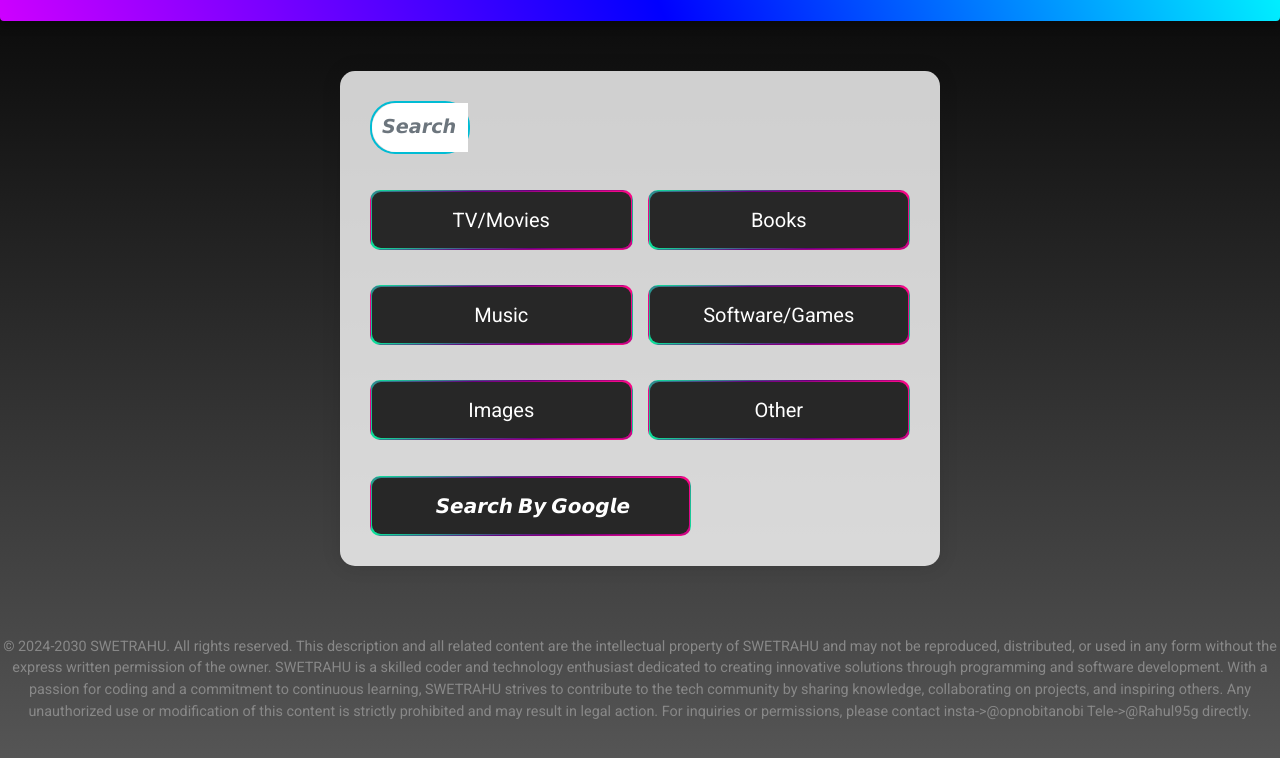
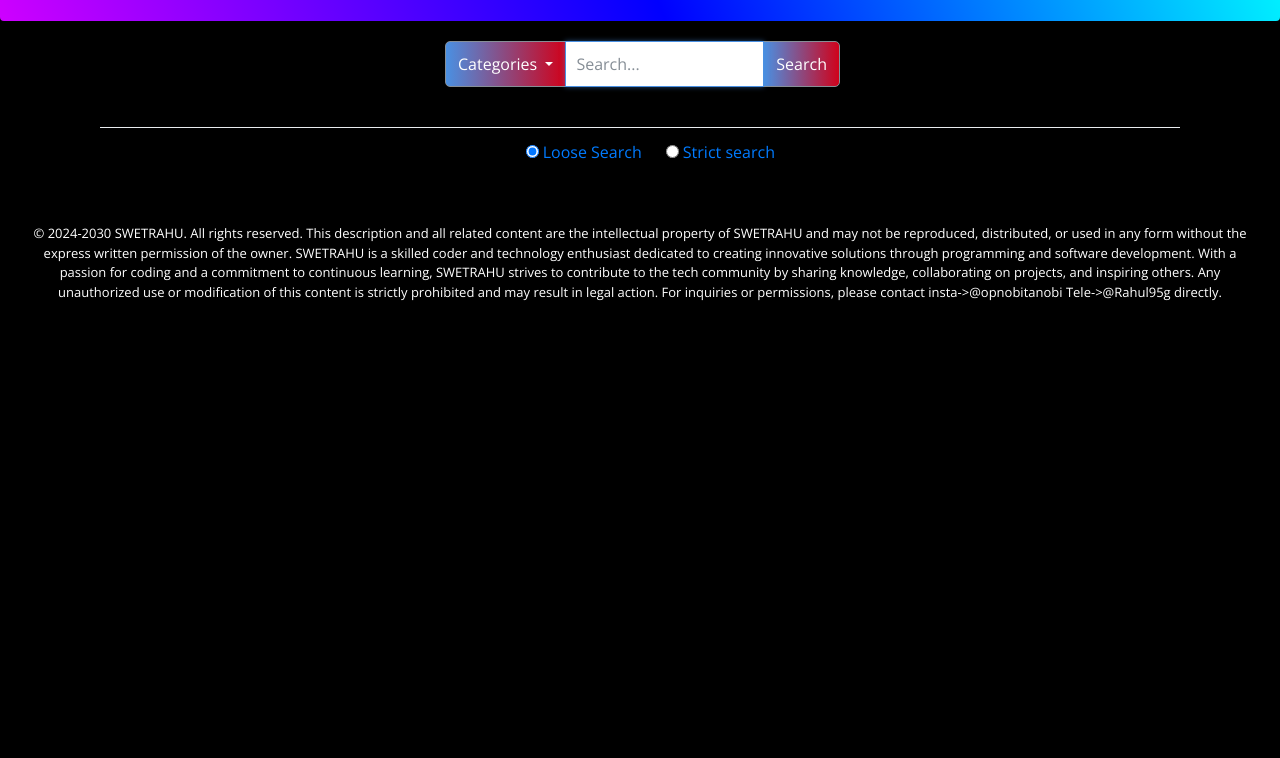
Before and after one commit to swetfilm/-, a plain HTML site: page index.html in a window 1280 px wide. Shown: the part 107-865 px from the top of the page. After the commit the page ends 800 px from the top, so only its background shows below. Drawn offline with nearby package versions, Linux system fonts and the light colour scheme.

Commit message:
Update index.html

```diff
--- a/index.html
+++ b/index.html
@@ -1,18 +1,18 @@
 <!DOCTYPE html>
 <html lang="en">
 <head>
-    <meta charset="UTF-8">
+    <meta charset="utf-8">
     <meta name="viewport" content="width=device-width, initial-scale=1, shrink-to-fit=no">
-    <title>𝙊𝙥𝙚𝙣 𝘿𝙞𝙧𝙚𝙘𝙩𝙤𝙧𝙮 𝙎𝙚𝙖𝙧𝙘𝙝</title></title>
-    <meta name="keywords" content="download, movies, games, music, software, epub, ebooks, pdf, mp3, songs, direct download">
-    <meta name="description" content="Access direct download links for TV shows, films, books, music, software, and games. Leverage powerful search capabilities.">
-    <link href="https://maxcdn.bootstrapcdn.com/bootstrap/5.1.3/css/bootstrap.min.css" rel="stylesheet">
-    <link href="https://fonts.googleapis.com/css2?family=Roboto:wght@400;700&display=swap" rel="stylesheet">
+
+    <title><h1>𝙊𝙥𝙚𝙣 𝘿𝙞𝙧𝙚𝙘𝙩𝙤𝙧𝙮 𝙎𝙚𝙖𝙧𝙘𝙝</h1></title>
+    <link rel="stylesheet" href="https://maxcdn.bootstrapcdn.com/bootstrap/4.0.0-beta.2/css/bootstrap.min.css" integrity="sha384-PsH8R72JQ3SOdhVi3uxftmaW6Vc51MKb0q5P2rRUpPvrszuE4W1povHYgTpBfshb" crossorigin="anonymous">
+    <link href="https://fonts.googleapis.com/css?family=Montserrat|Open+Sans" rel="stylesheet">
+    <link rel="shortcut icon" type="image/png" href="favicon.png">
     <style>
         body {
-            background: linear-gradient(180deg, #000000, #555555); /* Black to grey gradient */
-            font-family: 'Roboto', sans-serif;
-            color: #fff; /* Change text color to white for better visibility */
+            font-family: 'Open Sans', sans-serif;
+            background-color: #000; /* Modern black background */
+            color: #FFFFFF; /* White text for contrast */
         }
         .header {
             background: linear-gradient(68deg, #ce00ff, blue, #00ffff); /* Gradient header color */
@@ -26,137 +26,152 @@
             margin: 0;
             font-size: 2.5rem;
         }
-        .search-container {
-            margin: 50px auto;
-            max-width: 600px;
-            background-color: rgba(255, 255, 255, 0.8); /* Light background for contrast */
-            border-radius: 15px;
-            box-shadow: 0 0 20px rgba(0, 0, 0, 0.1);
-            padding: 30px;
+        .input-group {
+            margin: 0 auto;
+            max-width: 400px;
+            padding: 20px 0;
         }
-        .search-box {
-            display: flex;
-            border: 2px solid #00bcd4; /* Cyan border */
-            border-radius: 25px;
-            transition: border-color 0.3s;
-            margin-bottom: 20px; /* Space below search box */
-            width: 100px; /* Set width to 100px */
+        .form-control {
+            border-radius: 5px;
+            padding: 10px;
+            font-size: medium;
+            background-color: #333; /* Darker background for input */
+            color: #FFFFFF; /* White text for input */
         }
-        .search-box:hover {
-            border-color: #0097a7; /* Darker cyan on hover */
-        }
-        .search-box input {
-            border: none;
-            outline: none;
-            flex: 1;
-            font-size: 1.2rem;
-            padding: 10px;
-            border-radius: 25px 0 0 25px; /* Rounded left side */
-            color: #333; /* Dark text for input */
-        }
-        .search-box button {
-            background-color: #00bcd4; /* Cyan button color */
-            color: white;
-            border: none;
-            border-radius: 0 25px 25px 0; /* Rounded right side */
-            padding: 10px 20px;
-            cursor: pointer;
-            font-size: 1.2rem;
-            transition: background-color 0.3s;
-        }
-        .search-box button:hover {
-            background-color: #0097a7; /* Darker cyan on hover */
-        }
-        .grid {
-            display: grid;
-            grid-template-columns: repeat(auto-fit, minmax(250px, 1fr));
-            gap: 15px;
+        .form-control:focus {
+            border-color: #4A90E2;
+            box-shadow: 0 0 5px rgba(74, 144, 226, 0.5);
         }
         .btn {
-            position: relative;
-            text-decoration: none;
-            color: #fff;
-            background: linear-gradient(45deg, #0ce39a, #69007f, #fc0987);
-            padding: 14px 25px;
-            border-radius: 10px;
-            font-size: 1.25em;
-            display: inline-block;
-            transition: 0.5s;
+            background: linear-gradient(to right, #4A90E2, #D0021B);
+            color: white;
+            border-radius: 5px;
+            font-size: medium;
+            margin-left: 5px;
+        }
+        .btn:hover {
+            opacity: 0.8;
+        }
+        .dropdown-item {
+            font-size: small;
+            color: #000; /* Black text for dropdown items */
+        }
+        .dropdown-item:hover {
+            background-color: #4A90E2; /* Highlight on hover */
+            color: white; /* White text on hover */
+        }
+        .table {
+            margin-top: 20px;
+        }
+        .footer {
             text-align: center;
-            margin-top: 20px; /* Space above the button */
+            padding: 20px;
+            font-size: small;
+            margin-top: 20px;
+            color: #FFFFFF; /* White text for footer */
         }
-        .btn span {
-            position: relative;
-            z-index: 1;
-        }
-        .btn::before {
-            content: "";
-            position: absolute;
-            inset: 1px;
-            background: #272727;
-            border-radius: 9px;
-            transition: 0.5s;
-        }
-        .btn:hover::before {
-            opacity: 0.7;
-        }
-        footer {
-            text-align: center;
-            padding: 20px 0;
-            color: #888;
-            font-size: 0.9rem;
-        }
+        .h1 { background: linear-gradient(68deg, #ce00ff, blue, #00ffff); color: white; border-radius: 4px; padding: 3px 4px; box-shadow: rgba(0, 0, 0, 0.35) 0px 5px 10px;  text-align:center;}
+
     </style>
 </head>
 <body>
-    <div class="header">
-        <h1>Open Directory Search</h1>
+    <div class="header"> <h1>𝙊𝙥𝙚𝙣 𝘿𝙞𝙧𝙚𝙘𝙩𝙤𝙧𝙮 𝙎𝙚𝙖𝙧𝙘𝙝</h1> </div>
+    <div class="container">
+        <div class="input-group">
+            <div class="input-group-btn">
+                <button id="dropdown" type="button" class="btn btn-secondary dropdown-toggle" data-toggle="dropdown" aria-haspopup="true" aria-expanded="false"> Categories </button>
+                <div id="format" class="dropdown-menu">
+                    <a class="dropdown-item" href="#">Video</a>
+                    <div role="separator" class="dropdown-divider"></div>
+                    <a class="dropdown-item" href="#">Books</a>
+                    <div role="separator" class="dropdown-divider"></div>
+                    <a class="dropdown-item" href="#">Audio</a>
+                    <div role="separator" class="dropdown-divider"></div>
+                    <a class="dropdown-item" href="#">Pictures</a>
+                    <div role="separator" class="dropdown-divider"></div>
+                    <a class="dropdown-item" href="#">Software/Games</a>
+                    <div role="separator" class="dropdown-divider"></div>
+                    <a class="dropdown-item" href="#">Compressed</a>
+                    <div role="separator" class="dropdown-divider"></div>
+                </div>
+            </div>
+            <input id="maininput" type="text" class="form-control" autofocus placeholder="Search...">
+            <span class="input-group-btn">
+                <button id="go" class="btn btn-secondary" type="button">Search</button>
+            </span>
+        </div>
+
+        <div id="radio" class="container">
+            <table class="table">
+                <tbody>
+                    <tr>
+                        <td align="right">
+                            <input id="radio1" type="radio" name="Search" value="Loose" checked="checked">
+                            <label for="radio1"><a href="#"> Loose Search</a></label>
+                        </td>
+                        <td align="left">
+                            <input id="radio2" type="radio" name="Search" value="Strict">
+                            <label for="radio2"><a href="#">Strict search</a></label>
+                        </td>
+                    </tr>
+                </tbody>
+            </table>
+        </div>
     </div>
 
-    <div class="container search-container">
-        <form id="searchForm" onsubmit="startSearch(); return false;">
-            <input type="hidden" name="fileType" id="fileType" value="">
-            <input type="hidden" name="resType" id="resType" value="video"> <!-- Default to video -->
-            <input type="hidden" name="engine" id="engine" value="google">
-            <div class="search-box mb-3">
-                <input type="text" id="query" class="form-control" placeholder="𝙎𝙚𝙖𝙧𝙘𝙝" required>
-            </div>
-            <div class="grid mb-3">
-                <a href="javascript:void(0);" class="btn" onclick="setFiletype('mkv|mp4|avi|mov|mpg|wmv|divx|mpeg', 'TV/Movies', 'video', 'film')"><span>TV/Movies</span></a>
-                <a href="javascript:void(0);" class="btn" onclick="setFiletype('MOBI|CBZ|CBR|CBC|CHM|EPUB|FB2|LIT|LRF|ODT|PDF|PRC|PDB|PML|RB|RTF|DOC|DOCX', 'Books', 'ebook', 'book')"><span>Books</span></a>
-                <a href="javascript:void(0);" class="btn" onclick="setFiletype('mp3|wav|ac3|ogg|flac|wma|m4a|aac|mod', 'Music', 'audio', 'music')"><span>Music</span></a>
-                <a href="javascript:void(0);" class="btn" onclick="setFiletype('exe|iso|dmg|tar|7z|bz2|gz|rar|zip|apk', 'Software/Games', 'archive', 'cd')"><span>Software/Games</span></a>
-                <a href="javascript:void(0);" class="btn" onclick="setFiletype('jpg|png|bmp|gif|tif|tiff|psd', 'Images', 'picture', 'picture')"><span>Images</span></a>
-                <a href="javascript:void(0);" class="btn" onclick="setFiletype('-1', 'Other', 'all', 'asterisk')"><span>Other</span></a>
-            </div>
-            <a href="javascript:void(0);" class="btn" onclick="startSearch();"><span>&nbsp; &nbsp; &nbsp; &nbsp; 𝙎𝙚𝙖𝙧𝙘𝙝 𝘽𝙮 𝙂𝙤𝙤𝙜𝙡𝙚 &nbsp; &nbsp;&nbsp; &nbsp;</span></a>
-        </form>
+    <div class="footer">
+        <p>© 2024-2030 SWETRAHU. All rights reserved. This description and all related content are the intellectual property of SWETRAHU and may not be reproduced, distributed, or used in any form without the express written permission of the owner. SWETRAHU is a skilled coder and technology enthusiast dedicated to creating innovative solutions through programming and software development. With a passion for coding and a commitment to continuous learning, SWETRAHU strives to contribute to the tech community by sharing knowledge, collaborating on projects, and inspiring others. Any unauthorized use or modification of this content is strictly prohibited and may result in legal action. For inquiries or permissions, please contact insta->@opnobitanobi Tele->@Rahul95g directly.</p>
     </div>
 
-    <footer>
-        <p>© 2024-2030 SWETRAHU. All rights reserved. This description and all related content are the intellectual property of SWETRAHU and may not be reproduced, distributed, or used in any form without the express written permission of the owner. SWETRAHU is a skilled coder and technology enthusiast dedicated to creating innovative solutions through programming and software development. With a passion for coding and a commitment to continuous learning, SWETRAHU strives to contribute to the tech community by sharing knowledge, collaborating on projects, and inspiring others. Any unauthorized use or modification of this content is strictly prohibited and may result in legal action. For inquiries or permissions, please contact insta->@opnobitanobi Tele->@Rahul95g directly.</p>
-    </footer>
+    <script src="https://code.jquery.com/jquery-3.2.1.slim.min.js" integrity="sha384-KJ3o2DKtIkvYIK3UENzmM7KCkRr/rE9/Qpg6aAZGJwFDMVNA/GpGFF93hXpG5KkN" crossorigin="anonymous"></script>
+    <script src="https://cdnjs.cloudflare.com/ajax/libs/popper.js/1.12.3/umd/popper.min.js" integrity="sha384-vFJXuSJphROIrBnz7yo7oB41mKfc8JzQZiCq4NCceLEaO4IHwicKwpJf9c9IpFgh" crossorigin="anonymous"></script>
+    <script src="https://maxcdn.bootstrapcdn.com/bootstrap/4.0.0-beta.2/js/bootstrap.min.js" integrity="sha384-alpBpkh1PFOepccYVYDB4do5UnbKysX5WZXm3XxPqe5iKTfUKjNkCk9SaVuEZflJ" crossorigin="anonymous"></script>
+    <script>
+        $(document).ready(function () {
+            $("body").keypress(function (t) {
+                if (t.which == 13) $("#go").trigger("click");
+            });
+            $(".dropdown-item").click(function () {
+                var t = $(this).text();
+                $("#dropdown").text(t);
+            });
+            $("#go").click(function () {
+                var t = $("#maininput").val();
+                t = (t = $.trim(t)).replace(/  +/g, " ");
+                var query = t.split(" ").join("-");
+                query = t.split(" ").join(".");
+                var e = $("#dropdown").text();
+                var i = $("input[name=Search]:checked").val();
+                var a;
 
-    <script src="https://code.jquery.com/jquery-3.6.0.min.js"></script>
-    <script src="https://cdn.jsdelivr.net/npm/@popperjs/core@2.11.6/dist/umd/popper.min.js"></script>
-    <script src="https://stackpath.bootstrapcdn.com/bootstrap/5.1.3/js/bootstrap.bundle.min.js"></script>
-    <script>
-        function setFiletype(fileType, buttonData, resType, glyph) {
-            $("#fileType").val(fileType);
-            $("#resType").val(resType);
-            $("#query").focus();
-        }
-
-        function startSearch() {
-            var query = $('#query').val();
-            var fileType = $('#fileType').val();
-            var resType = $('#resType').val();
-            var engine = $('#engine').val();
-            var finalQuery = fileType ? query + ' +(' + fileType + ')' : query;
-
-            var url = "https://www.google.com/search?q=" + encodeURIComponent(finalQuery);
-            window.open(url, '_blank');
-        }
+                switch (e) {
+                    case "Video":
+                        a = " (avi|mkv|mp4|mpg|wmv|flv) ";
+                        break;
+                    case "Audio":
+                        a = " (mp3|ac3|flac|m4a|wav|wma) ";
+                        break;
+                    case "Pictures":
+                        a = " (jpg|png|gif|jpeg|psd|bmp|tif|tiff) ";
+                        break;
+                    case "Books":
+                        a = " (CBZ|CB7|CBA|CBT|CBR|CHM|DOC|DOCX|EPUB|MOBI|ODT|PDF|RTF|txt) ";
+                        break;
+                    case "Software/Games":
+                        a = " (apk|exe|iso|rar|tar|zip|deb|msi) ";
+                        break;
+                    case "Compressed":
+                        a = " (7z|bz2|gz|iso|rar|zip|tar|ova) ";
+                        break;
+                    default:
+                        a = " (avi|mkv|mp4|mpg|wmv|flv) ";
+                }
+                var n = t + a + ' intitle:"index.of./" -inurl:(jsp|pl|php|html|aspx|htm|cf|shtml|py) -inurl:(index_of|index.of|listen77|mp3raid|mp3toss|mp3drug|unknownsecret|sirens|wallywashis) ';
+                n = $.trim(n);
+                var r = "https://www.google.com/search?q=" + encodeURIComponent(n);
+                window.open(r, "_blank");
+            });
+        });
     </script>
 </body>
-  </html>
+</html>
```
